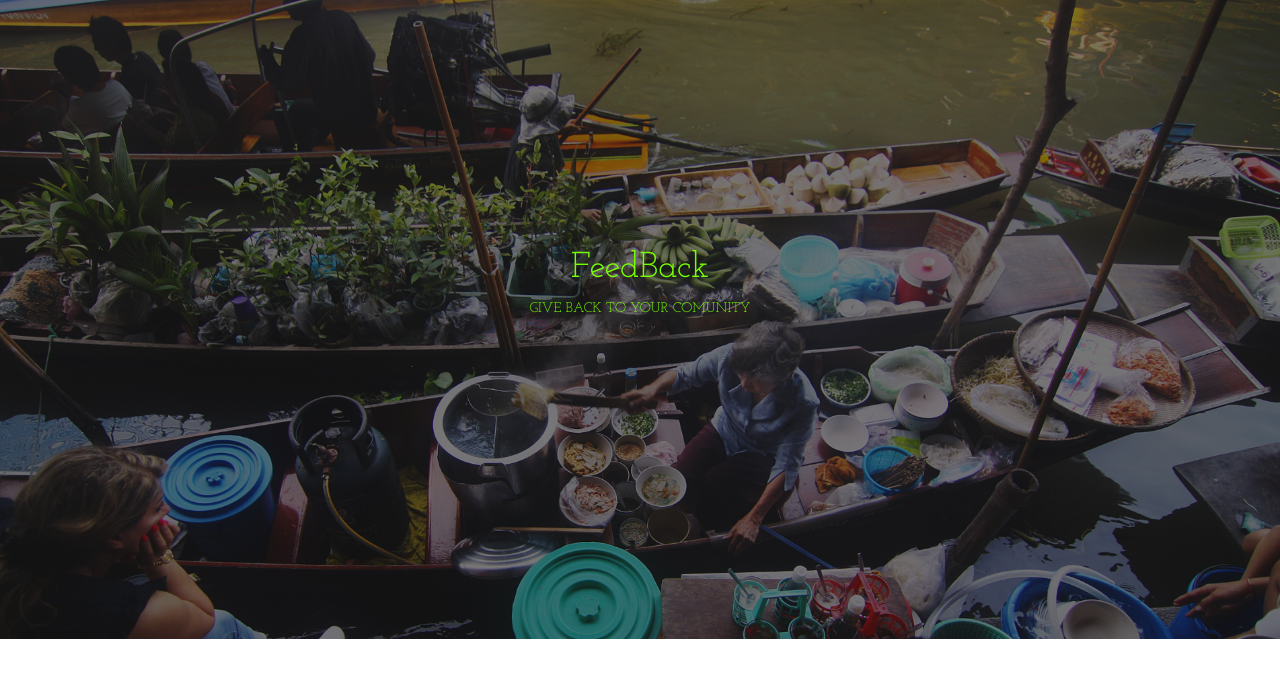
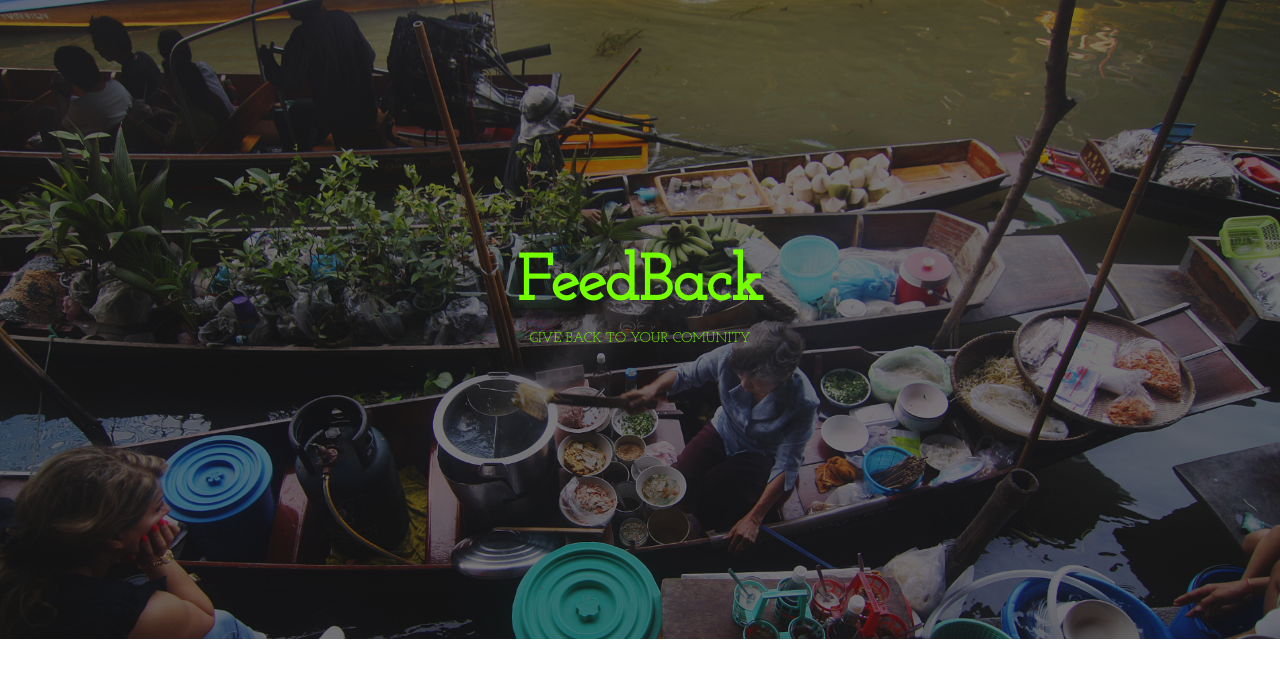
Before and after one commit to Kartstig/feedback-web, a Flask app: page / in a window 1280 px wide. Shown: the part 51-729 px from the top of the page. Run offline with Flask 2, Linux system fonts and the light colour scheme; parts of the project's set-up code (start-up, migrations or seed data) failed here and were passed over; some libraries are stand-ins or nearby versions.

Commit message:
passing the design to the front end team

```diff
--- a/feedback/static/css/styles.css
+++ b/feedback/static/css/styles.css
@@ -38,6 +38,11 @@ body {
   z-index: 15;
 }
 
+#main-title {
+  font-size: 64px;
+  font-weight: bold;
+}
+
 .main-titles {
   text-align: center;
   font-family: 'Josefin Slab', serif;
```
Also changed, not shown: 2 other files.
